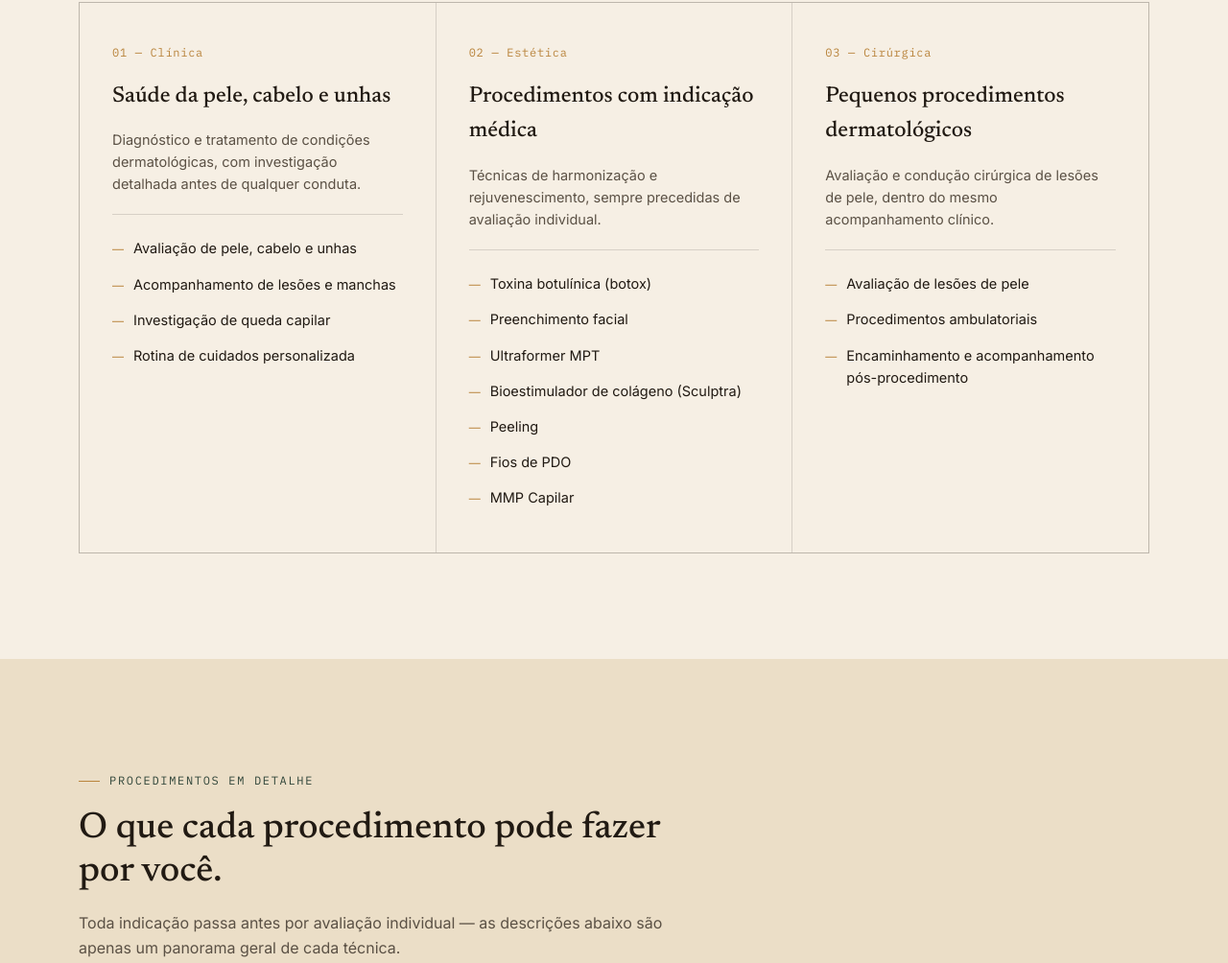
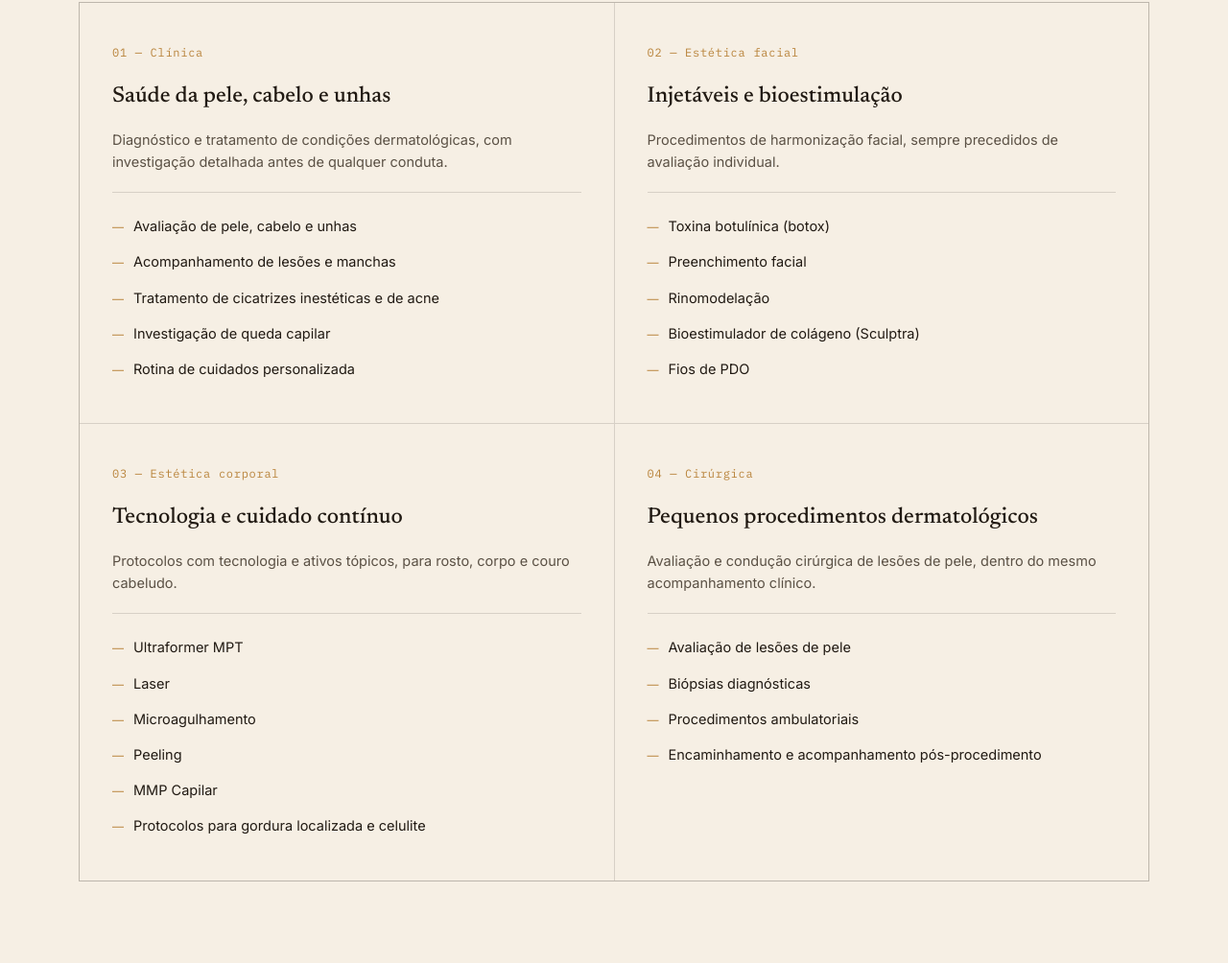
Before and after one commit to lksarruda/clinica-gaby-rocha, a plain HTML site: page index.html in a window 1280 px wide. Shown: the part 2103-3107 px from the top of the page at 96% size. Drawn offline with Linux system fonts and the light colour scheme.

Commit message:
Add files via upload

```diff
--- a/index.html
+++ b/index.html
@@ -322,7 +322,7 @@
   /* ---------- SERVICOS ---------- */
   .servicos-grid{
     display:grid;
-    grid-template-columns:repeat(3,1fr);
+    grid-template-columns:repeat(2,1fr);
     gap:1px;
     background:var(--line);
     border:1px solid var(--line);
@@ -768,30 +768,43 @@
           <ul>
             <li>Avaliação de pele, cabelo e unhas</li>
             <li>Acompanhamento de lesões e manchas</li>
+            <li>Tratamento de cicatrizes inestéticas e de acne</li>
             <li>Investigação de queda capilar</li>
             <li>Rotina de cuidados personalizada</li>
           </ul>
         </div>
         <div class="servico-card">
-          <span class="idx">02 — Estética</span>
-          <h3>Procedimentos com indicação médica</h3>
-          <p class="desc">Técnicas de harmonização e rejuvenescimento, sempre precedidas de avaliação individual.</p>
+          <span class="idx">02 — Estética facial</span>
+          <h3>Injetáveis e bioestimulação</h3>
+          <p class="desc">Procedimentos de harmonização facial, sempre precedidos de avaliação individual.</p>
           <ul>
             <li>Toxina botulínica (botox)</li>
             <li>Preenchimento facial</li>
-            <li>Ultraformer MPT</li>
+            <li>Rinomodelação</li>
             <li>Bioestimulador de colágeno (Sculptra)</li>
-            <li>Peeling</li>
             <li>Fios de PDO</li>
-            <li>MMP Capilar</li>
           </ul>
         </div>
         <div class="servico-card">
-          <span class="idx">03 — Cirúrgica</span>
+          <span class="idx">03 — Estética corporal</span>
+          <h3>Tecnologia e cuidado contínuo</h3>
+          <p class="desc">Protocolos com tecnologia e ativos tópicos, para rosto, corpo e couro cabeludo.</p>
+          <ul>
+            <li>Ultraformer MPT</li>
+            <li>Laser</li>
+            <li>Microagulhamento</li>
+            <li>Peeling</li>
+            <li>MMP Capilar</li>
+            <li>Protocolos para gordura localizada e celulite</li>
+          </ul>
+        </div>
+        <div class="servico-card">
+          <span class="idx">04 — Cirúrgica</span>
           <h3>Pequenos procedimentos dermatológicos</h3>
           <p class="desc">Avaliação e condução cirúrgica de lesões de pele, dentro do mesmo acompanhamento clínico.</p>
           <ul>
             <li>Avaliação de lesões de pele</li>
+            <li>Biópsias diagnósticas</li>
             <li>Procedimentos ambulatoriais</li>
             <li>Encaminhamento e acompanhamento pós-procedimento</li>
           </ul>
```
